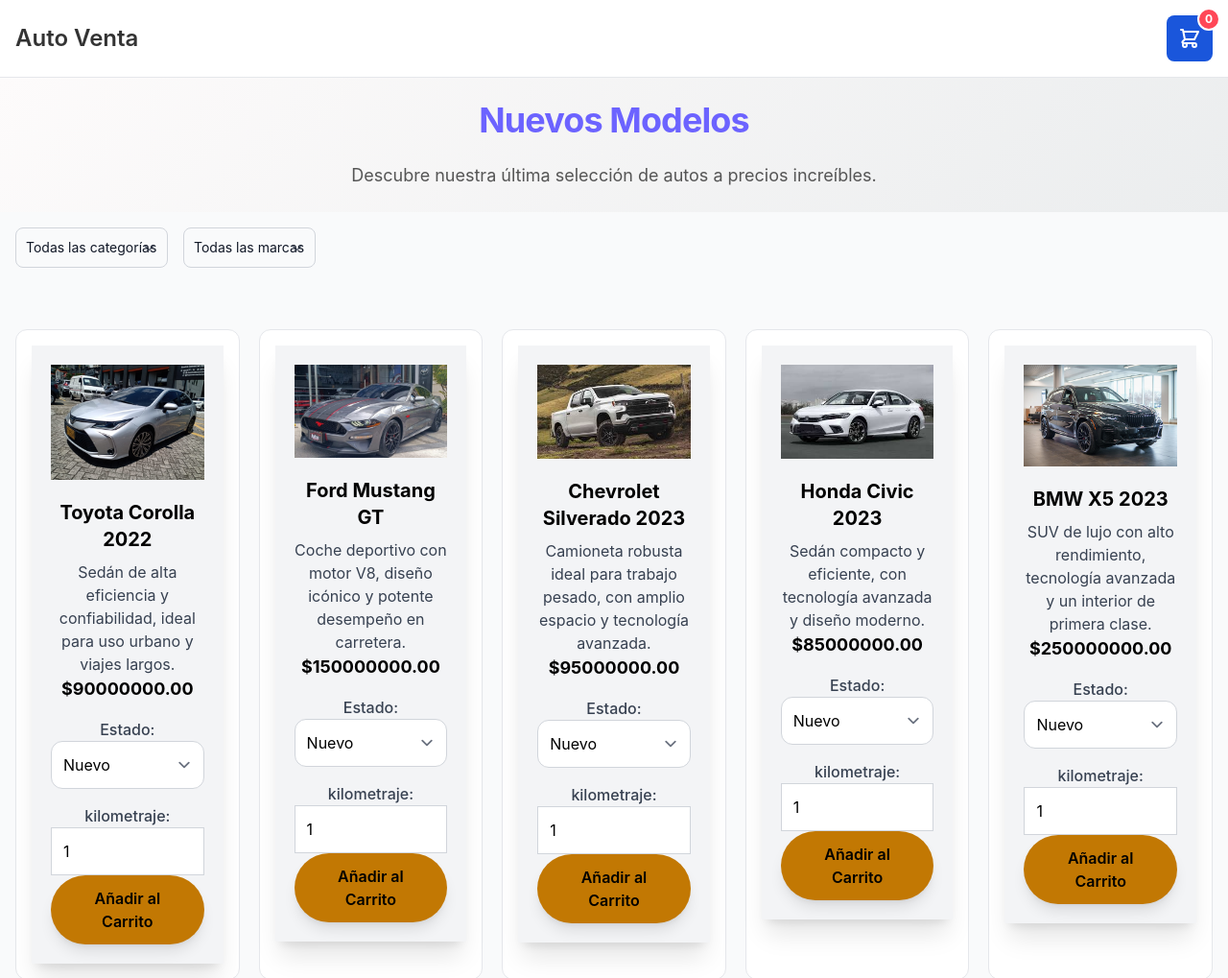
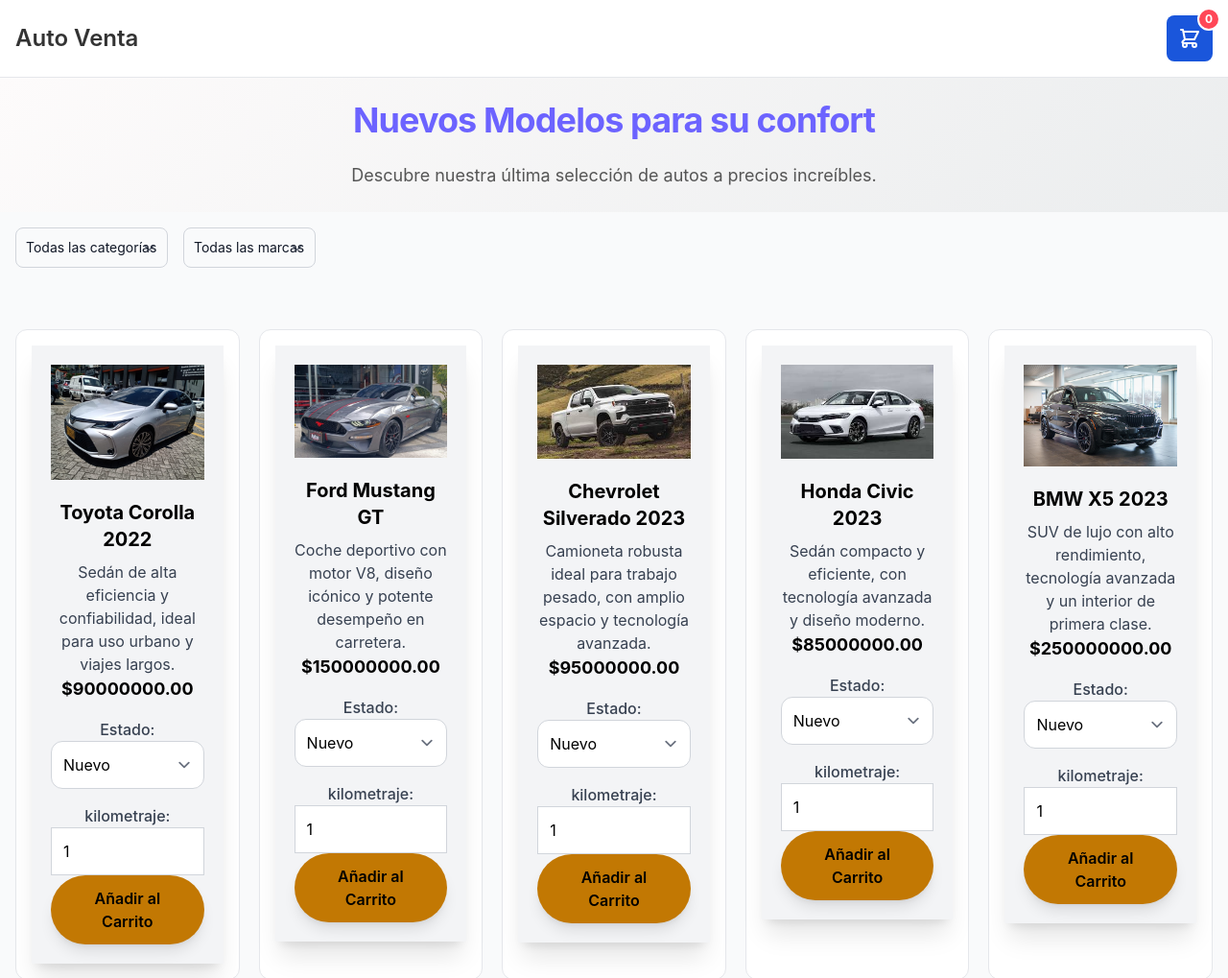
Before and after one commit to juanPabloGomezb/CarritoCompras, a plain HTML site: page index.html in a window 1280 px wide. Shown: the top 1019 px of the page at 96% size. Drawn offline with nearby package versions, Linux system fonts and the light colour scheme.

Commit message:
Update index.html

```diff
--- a/index.html
+++ b/index.html
@@ -3,7 +3,7 @@
 <head>
     <meta charset="UTF-8">
     <meta name="viewport" content="width=device-width, initial-scale=1.0">
-    <title>Auto Venta</title>
+    <title>smotoresj</title>
     <link href="https://cdnjs.cloudflare.com/ajax/libs/flowbite/2.2.0/flowbite.min.css" rel="stylesheet" />
     <link rel="stylesheet" href="/frontend/index.css">
 </head>
@@ -32,7 +32,7 @@
     <!-- Hero Section -->
     <div class="bg-white p-6 sm:p-12">
         <div class="max-w-screen-xl mx-auto text-center">
-            <h1 class="text-4xl font-bold tracking-tight text-gray-900 sm:text-6xl">Nuevos Modelos</h1>
+            <h1 class="text-4xl font-bold tracking-tight text-gray-900 sm:text-6xl">Nuevos Modelos para su confort</h1>
             <p class="mt-6 text-lg leading-8 text-gray-600">Descubre nuestra última selección de autos a precios increíbles.</p>
         </div>
     </div>
```
